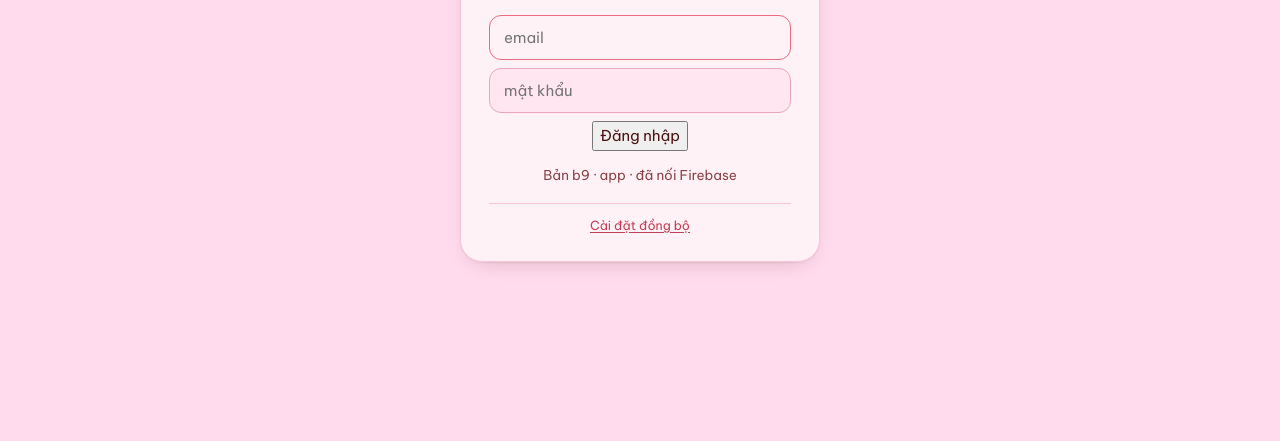
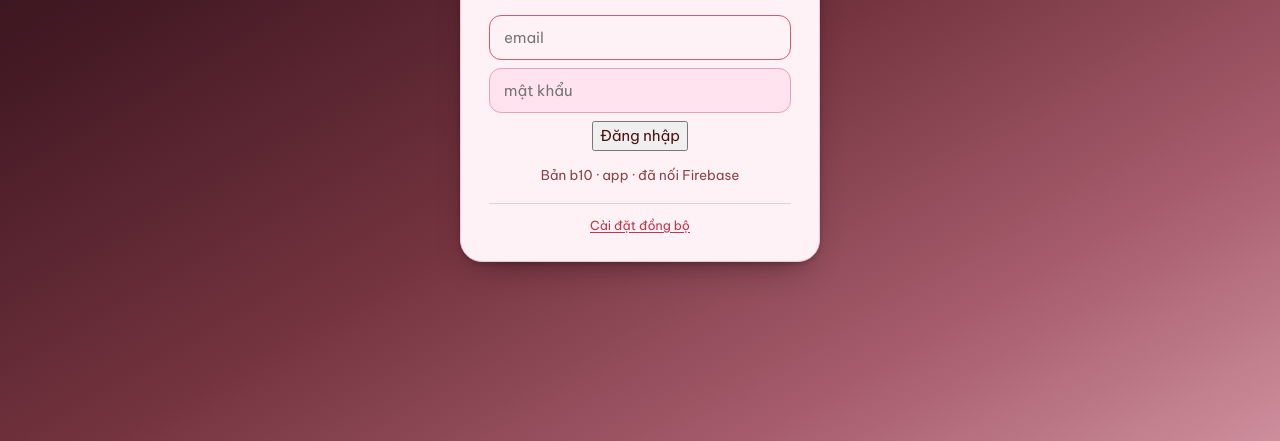
Before and after one commit to longlanh-shop/so-tien-hong, a plain HTML site: page app.html in a window 1280 px wide. Shown: the part 359-800 px from the top of the page. Drawn offline with nearby package versions, Linux system fonts and the light colour scheme; no server answers.

Commit message:
Add files via upload

```diff
--- a/app.html
+++ b/app.html
@@ -3,8 +3,7 @@
 <head>
 <meta charset="utf-8">
 <meta name="viewport" content="width=device-width,initial-scale=1,viewport-fit=cover">
-<meta name="theme-color" content="#FFDBED" media="(prefers-color-scheme: light)">
-<meta name="theme-color" content="#4C1413" media="(prefers-color-scheme: dark)">
+<meta name="theme-color" content="#2A1118">
 <meta name="apple-mobile-web-app-capable" content="yes">
 <meta name="apple-mobile-web-app-status-bar-style" content="default">
 <meta name="apple-mobile-web-app-title" content="So Tien Hong">
@@ -14,9 +13,9 @@
 <link rel="apple-touch-icon" sizes="180x180" href="apple-touch-icon.png">
 <link rel="manifest" href="app.webmanifest">
 <style>
-  :root{color-scheme:light dark}
+  :root{color-scheme:light}
   html,body{margin:0}
-  body{font:14px/1.5 -apple-system,BlinkMacSystemFont,"Segoe UI",Roboto,sans-serif;background:#FFDBED}
+  body{font:14px/1.5 -apple-system,BlinkMacSystemFont,"Segoe UI",Roboto,sans-serif;background:#1E0C12}
   img{max-width:100%}
   [hidden]{display:none!important}
 </style>
@@ -36,67 +35,30 @@
 }
 
 :root{
-  --ground:#FFDBED;
+  --ground:#2A1118;
   --surface:#FFF2F7;
-  --surface-2:#FFE6F0;
+  --surface-2:#FFE4EF;
   --ink:#4C1413;
   --ink-soft:#8A4448;
-  --ink-faint:#B2757D;
-  --line:#F6C6D9;
-  --line-strong:#EBA6BF;
-  --rose:#EA6B7E;
-  --rose-deep:#C33F57;
+  --ink-faint:#AE717A;
+  --line:#F4C4D7;
+  --line-strong:#E8A2BC;
+  --rose:#E0566E;
+  --rose-deep:#C0344C;
   --rose-wash:#FFE4EC;
-  --sage:#4F9A80;
+  --sage:#3F8A70;
   --sage-wash:#DDF0E7;
-  --amber:#BE7733;
+  --amber:#AE6A2B;
   --amber-wash:#FCEBD8;
-  --shadow:0 1px 2px rgba(76,20,19,.06), 0 8px 24px -14px rgba(76,20,19,.32);
+  --shadow:0 2px 4px rgba(30,10,16,.18), 0 14px 34px -18px rgba(30,10,16,.7);
   --radius:14px;
   --f-display:"MJ Agrade Slabers","Be Vietnam Pro",Georgia,serif;
   --f-body:"Be Vietnam Pro",-apple-system,BlinkMacSystemFont,"Segoe UI",Roboto,sans-serif;
 }
-@media (prefers-color-scheme: dark){
-  :root:not([data-theme="light"]){
-    --ground:#4C1413;
-  --surface:#5C1E1D;
-  --surface-2:#6B2928;
-  --ink:#FFDBED;
-  --ink-soft:#DFAEBF;
-  --ink-faint:#B88796;
-  --line:#733231;
-  --line-strong:#8E4443;
-  --rose:#EA6B7E;
-  --rose-deep:#FFA3B4;
-  --rose-wash:#6E2A2E;
-  --sage:#86C7AC;
-  --sage-wash:#2C4238;
-  --amber:#E5AC72;
-  --amber-wash:#4A3324;
-  --shadow:0 1px 2px rgba(0,0,0,.35), 0 10px 26px -16px rgba(0,0,0,.75);
-  }
-}
-:root[data-theme="dark"]{
-  --ground:#4C1413;
-  --surface:#5C1E1D;
-  --surface-2:#6B2928;
-  --ink:#FFDBED;
-  --ink-soft:#DFAEBF;
-  --ink-faint:#B88796;
-  --line:#733231;
-  --line-strong:#8E4443;
-  --rose:#EA6B7E;
-  --rose-deep:#FFA3B4;
-  --rose-wash:#6E2A2E;
-  --sage:#86C7AC;
-  --sage-wash:#2C4238;
-  --amber:#E5AC72;
-  --amber-wash:#4A3324;
-  --shadow:0 1px 2px rgba(0,0,0,.35), 0 10px 26px -16px rgba(0,0,0,.75);
-}
 
 *{box-sizing:border-box}
-body{margin:0;background:var(--ground);color:var(--ink);
+body{margin:0;background:linear-gradient(150deg,#1E0C12 0%,#431924 28%,#74343F 56%,#A65C6C 80%,#CE8E9C 100%);background-attachment:fixed;
+  background-color:#2A1118;color:var(--ink);
   font-family:var(--f-body);font-size:15px;line-height:1.55;-webkit-font-smoothing:antialiased}
 h1,h2,h3{font-family:var(--f-display);font-weight:400;margin:0;text-wrap:balance;letter-spacing:.01em}
 button,input,select,textarea{font:inherit;color:inherit}
@@ -104,7 +66,7 @@ button,input,select,textarea{font:inherit;color:inherit}
 .stk{width:26px;height:26px;flex:none}
 
 /* ---------- gate ---------- */
-#gate{position:fixed;inset:0;background:var(--ground);display:grid;place-items:center;padding:24px;z-index:50}
+#gate{position:fixed;inset:0;background:linear-gradient(150deg,#1E0C12 0%,#431924 28%,#74343F 56%,#A65C6C 80%,#CE8E9C 100%);background-color:#2A1118;display:grid;place-items:center;padding:24px;z-index:50}
 .gatecard{background:var(--surface);border:1px solid var(--line);border-radius:22px;box-shadow:var(--shadow);
   padding:30px 28px 26px;width:min(360px,100%);text-align:center}
 .gatecard .stk{width:64px;height:64px;margin:0 auto 6px}
@@ -136,8 +98,9 @@ button,input,select,textarea{font:inherit;color:inherit}
 .masthead{display:flex;flex-wrap:wrap;gap:16px;align-items:flex-end;justify-content:space-between;margin-bottom:22px}
 .brand{display:flex;gap:12px;align-items:flex-start}
 .brand .stk{width:52px;height:52px;margin-top:2px}
-.brand h1{font-size:clamp(30px,5.2vw,44px);line-height:1.05;color:var(--rose-deep)}
-.brand p{margin:6px 0 0;color:var(--ink-soft);font-size:13.5px;max-width:44ch}
+.brand h1{font-size:clamp(30px,5.2vw,44px);line-height:1.05;color:#FFC6D3}
+.brand p{margin:6px 0 0;color:#E7C8D3;font-size:13.5px;max-width:44ch}
+.brand .stk{color:#FFB9C8}
 
 .monthbar{display:flex;align-items:center;gap:6px;background:var(--surface);border:1px solid var(--line);
   border-radius:999px;padding:5px 6px;box-shadow:var(--shadow)}
@@ -160,8 +123,6 @@ button,input,select,textarea{font:inherit;color:inherit}
   font-variant-numeric:tabular-nums;color:var(--rose-deep);line-height:1.1}
 .bignum.now{color:var(--sage)}
 .bignum.neg{color:#C0392B}
-:root[data-theme="dark"] .bignum.neg{color:#FF9C8F}
-@media (prefers-color-scheme: dark){:root:not([data-theme="light"]) .bignum.neg{color:#FF9C8F}}
 .headline .aside{color:var(--ink-soft);font-size:12.5px;max-width:34ch;margin:0;flex:1 1 220px}
 
 .ledger{display:grid;grid-template-columns:repeat(auto-fit,minmax(148px,1fr));gap:2px;
@@ -404,14 +365,16 @@ select.cat{border:1px solid var(--line-strong);background:var(--surface);border-
 
 .repbtns{display:flex;gap:8px;flex-wrap:wrap}
 .banner{display:flex;flex-wrap:wrap;gap:10px;align-items:center;justify-content:space-between;
-  background:var(--rose-wash);border:1px solid var(--line);border-radius:12px;padding:10px 14px;
-  font-size:13px;color:var(--rose-deep);margin-bottom:14px}
+  background:var(--surface);border:1px solid var(--line-strong);border-radius:12px;padding:10px 14px;
+  font-size:13px;color:var(--rose-deep);margin-bottom:14px;box-shadow:var(--shadow)}
 .banner button{background:var(--surface);border:1px solid var(--line-strong);color:var(--rose-deep);
   border-radius:8px;padding:5px 11px;font-size:12.5px;cursor:pointer;font-weight:500}
-.status{font-size:12px;color:var(--ink-faint);margin-top:18px;text-align:right;cursor:pointer}
-.status:hover{color:var(--rose-deep)}
-footer.note{margin-top:26px;font-size:12.5px;color:var(--ink-faint);border-top:1px solid var(--line);
+.status{font-size:12px;color:#E0BDCA;margin-top:18px;text-align:right;cursor:pointer}
+.status:hover{color:#FFE2EC}
+footer.note{margin-top:26px;font-size:12.5px;color:#E7C8D3;border-top:1px solid rgba(255,220,235,.22);
   padding-top:14px;max-width:64ch;display:flex;gap:12px;align-items:flex-start}
+footer.note b{color:#FFE2EC}
+footer.note .stk{color:#FFB9C8}
 
 @media(max-width:560px){
   .row{grid-template-columns:1fr auto;row-gap:6px}
@@ -554,7 +517,7 @@ footer.note{margin-top:26px;font-size:12.5px;color:var(--ink-faint);border-top:1
 
 .scrim{position:fixed;inset:0;background:rgba(40,18,28,.45);z-index:45;
   display:grid;place-items:center;padding:18px}
-.sheet{background:var(--ground);border-radius:20px;width:min(760px,100%);max-height:88vh;
+.sheet{background:linear-gradient(150deg,#2A1118 0%,#4A1D28 55%,#6E3240 100%);border-radius:20px;width:min(760px,100%);max-height:88vh;
   overflow:auto;padding:14px;box-shadow:0 20px 60px -20px rgba(0,0,0,.5)}
 .sheet .panel{box-shadow:none}
 .sheetbar{display:flex;justify-content:flex-end;margin-bottom:6px}
@@ -1032,7 +995,7 @@ footer.note{margin-top:26px;font-size:12.5px;color:var(--ink-faint);border-top:1
 (function(){
   "use strict";
 
-  var BUILD = "b9 · app";
+  var BUILD = "b10 · app";
   var gate = document.getElementById("gate");
   var app = document.getElementById("app");
   var booted = false;
@@ -2320,10 +2283,8 @@ function boot(){
   var openLegend = {};
 
   function isDark(){
-    var t = document.documentElement.getAttribute("data-theme");
-    if(t === "dark") return true;
-    if(t === "light") return false;
-    try { return window.matchMedia("(prefers-color-scheme: dark)").matches; } catch(e){ return false; }
+    /* thẻ luôn là nền sáng nên biểu đồ dùng bảng màu cho nền sáng */
+    return false;
   }
   function catColor(i){
     var pal = isDark() ? CAT_DARK : CAT_LIGHT;
```
Also changed, not shown: index.html (+30 -69 lines), app.webmanifest, manifest.webmanifest.
